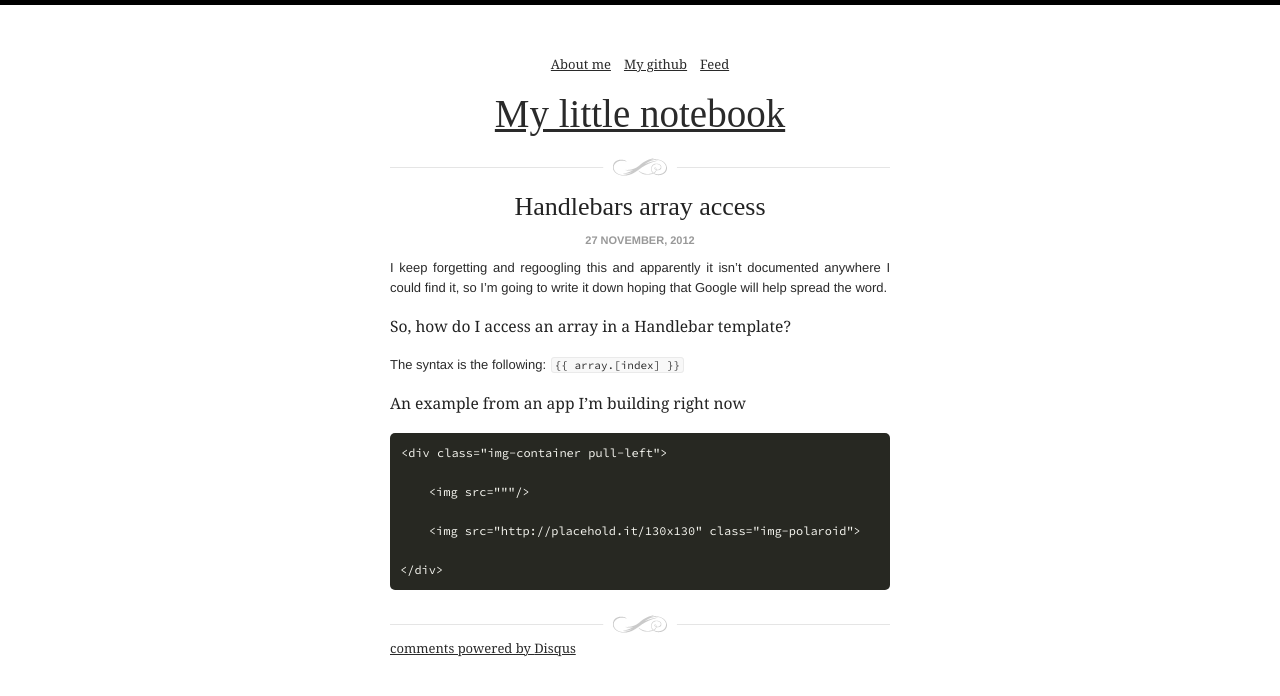
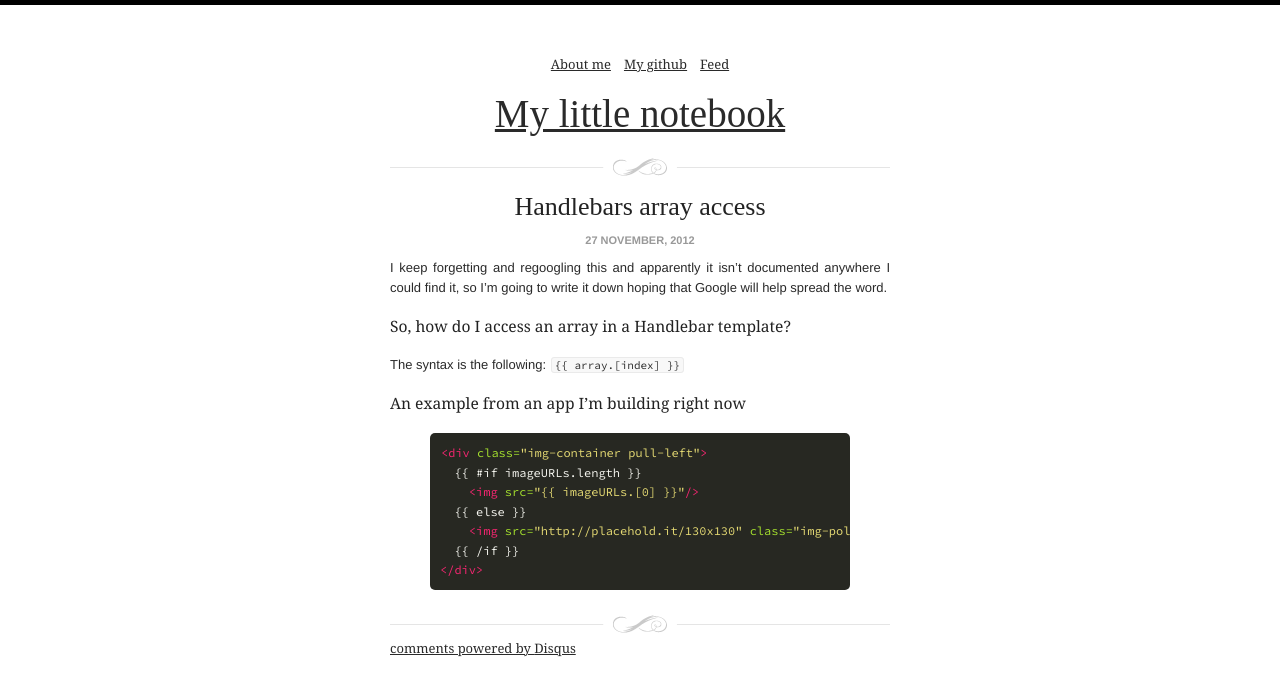
Before and after one commit to leonardehrenfried/blog, a Jekyll site: the page built from _posts/2012-11-27-handlebars-array-access.md, in a window 1280 px wide. Shown: the top 696 px of the page. Built offline with Jekyll 4.4.1, drawn with Linux system fonts in a browser that asks for light colours; nearby versions of some CDN libraries; some web fonts are replaced; Markdown is read by kramdown in place of the engine named in the settings; comment, search, counter and statistics services are not loaded.

Commit message:
Properly escape handlebars stuff

```diff
--- a/_posts/2012-11-27-handlebars-array-access.md
+++ b/_posts/2012-11-27-handlebars-array-access.md
@@ -18,10 +18,14 @@ The syntax is the following: `{{ "{{ array.[index] " }}}}`
 
 ####An example from an app I'm building right now
 
-    <div class="img-container pull-left">
-     {{ #if imageURLs.length " }}
-        <img src=""{{ imageURLs.[0] " }}"/>
-      {{ else }}
-        <img src="http://placehold.it/130x130" class="img-polaroid">
-      {{ /if }}
-    </div>
+{% highlight  html %}
+{% raw %}
+<div class="img-container pull-left">
+  {{ #if imageURLs.length }}
+    <img src="{{ imageURLs.[0] }}"/>
+  {{ else }}
+    <img src="http://placehold.it/130x130" class="img-polaroid">
+  {{ /if }}
+</div>
+{% endraw %}
+{% endhighlight %}
```
